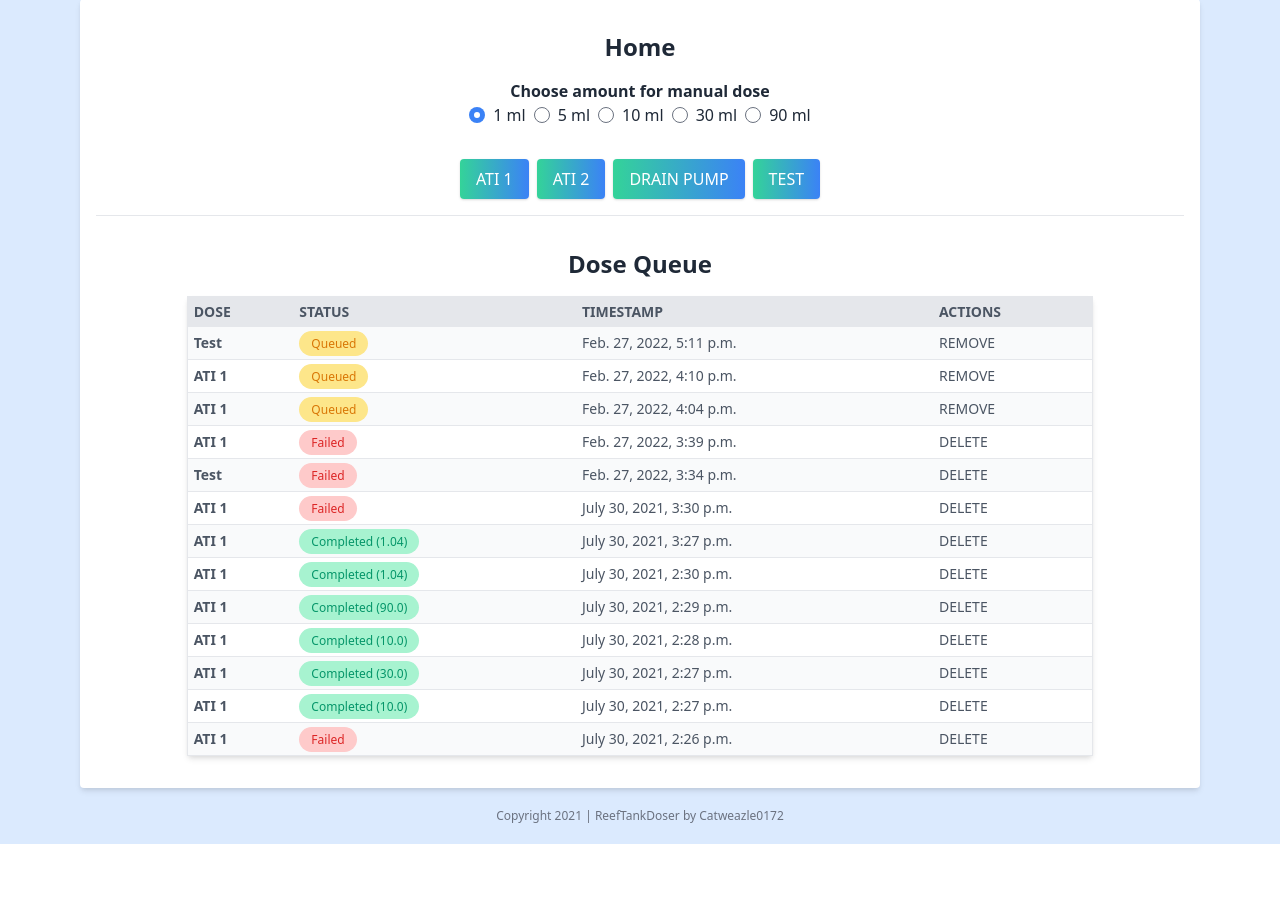
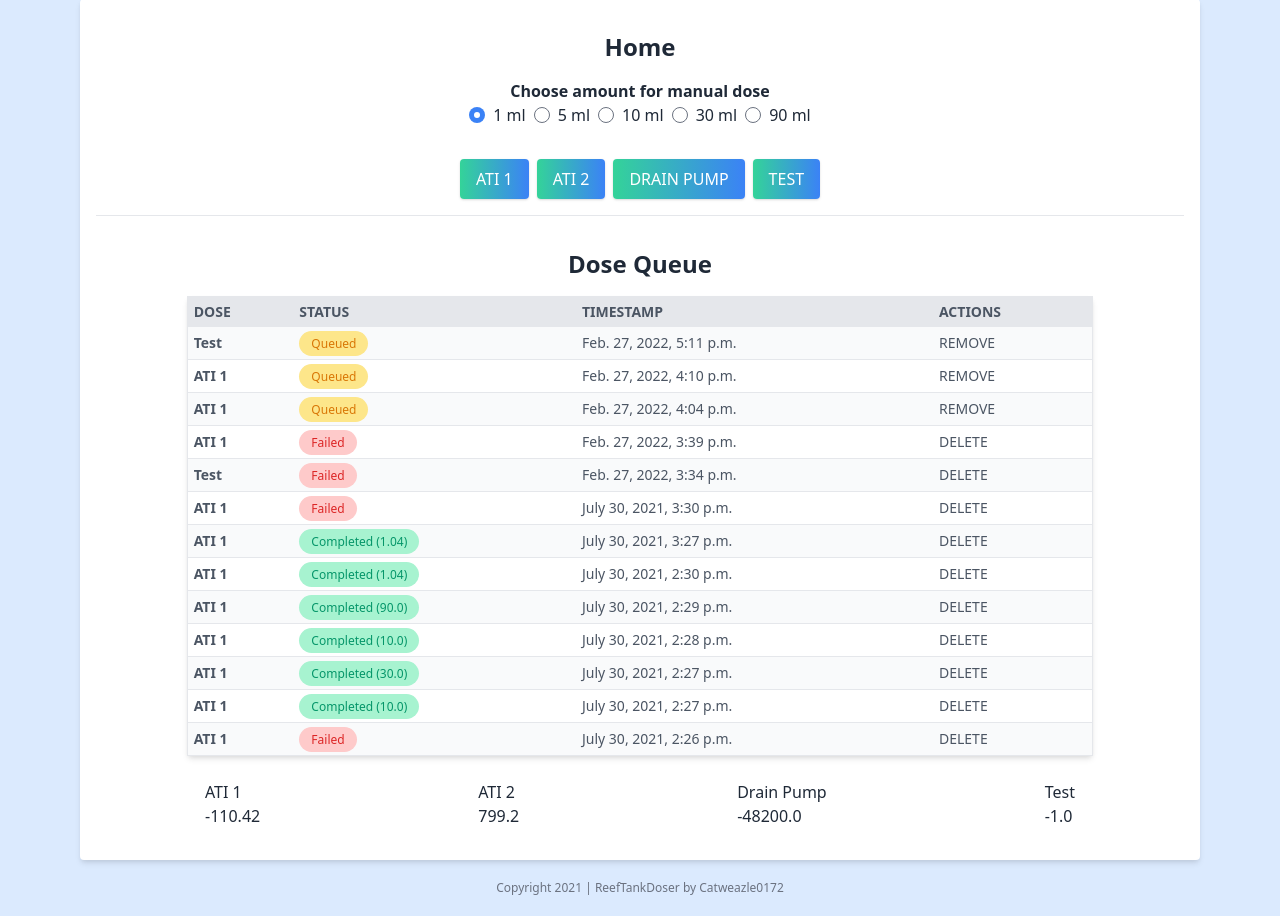
Before and after one commit to catweazle0172/ReefTankDoser, a Django app: page / in a window 1280 px wide. Shown: the part 186-1102 px from the top of the page. Before the commit the page ends 1030 px from the top, so only its background shows below. Run offline with Django 3.2, Linux system fonts and the light colour scheme; a user stored in the database is signed in; data comes from the database, SQL or seed files in the repository; both versions use the stored data as it was after the commit; style sheets or scripts are compiled from the project's sources.

Commit message:
Home vloeistofinhoud pomp

```diff
--- a/Doser/forms.py
+++ b/Doser/forms.py
@@ -6,6 +6,7 @@ class ScheduleForm(forms.ModelForm):
     class Meta:
         model = DoseSchedule
         exclude=()
+        hidden=('doseToSchedule')
 #        widgets = {
 #            'doseToSchedule': Textarea(attrs={'cols': 80, 'rows': 20}),
 #        }
--- a/Doser/templates/doser/history.html
+++ b/Doser/templates/doser/history.html
@@ -14,9 +14,9 @@
 				{% if doseList %}
 				{% for dose in doseList %}
 				{% if dosedoseName == currentlySelected %}
-				<input class="btn-radio" type="radio" name="toDisplay" title="Select test for displaying results" checked = 'checked' value="{{test.testName}}"><label>{{dose.doseName}}</label>
+				<input class="btn-radio" type="radio" name="toDisplay" title="Select test for displaying results" checked = 'checked' value="{{dose.doseName}}"><label>{{dose.doseName}}</label>
 				{% else %}
-				<input class="btn-radio" type="radio" name="toDisplay" title="Select test for displaying results" value="{{test.testName}}"><label>{{dose.doseName}}</label>
+				<input class="btn-radio" type="radio" name="toDisplay" title="Select test for displaying results" value="{{dose.doseName}}"><label>{{dose.doseName}}</label>
 				{% endif %}
 				{% endfor %}
 				{% if "All" == currentlySelected %}
--- a/Doser/templates/doser/home.html
+++ b/Doser/templates/doser/home.html
@@ -77,6 +77,21 @@
 			</table>
 		</form>
 	</div>
+<br>
+	<div>
+			{% csrf_token %}
+				<div class="flex justify-around items-center">
+
+			{% for dose in doseList %}
+					<div class="flex flex-col">
+						<div>{{dose.doseName}}</div>
+						<div>{{dose.fluidRemainingInML}}</div>
+
+					</div>
+				{% endfor %}
+
+			</div>
+</div>
 </div>
 
 {% endif %}
--- a/Doser/templates/doser/schedule.html
+++ b/Doser/templates/doser/schedule.html
@@ -16,7 +16,7 @@
 		<div class="tdivider">
 			<div class="content">
 				<div class="py-4 text-center font-bold">
-					Schedule for - {{schedForm.schedName.value}}
+					Schedule for - {{schedForm.doseToSchedule.value}}
 				</div>
 				<div class="content-notitle">
 					<table id="schedEntry">
```
Also changed, not shown: db.sqlite3.
